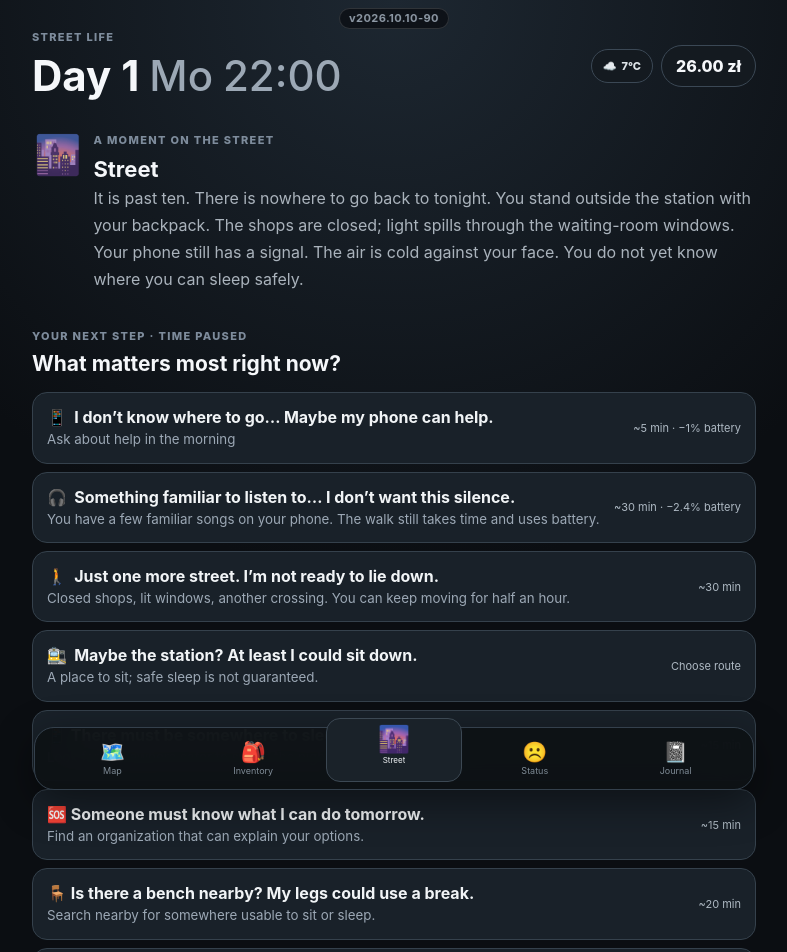
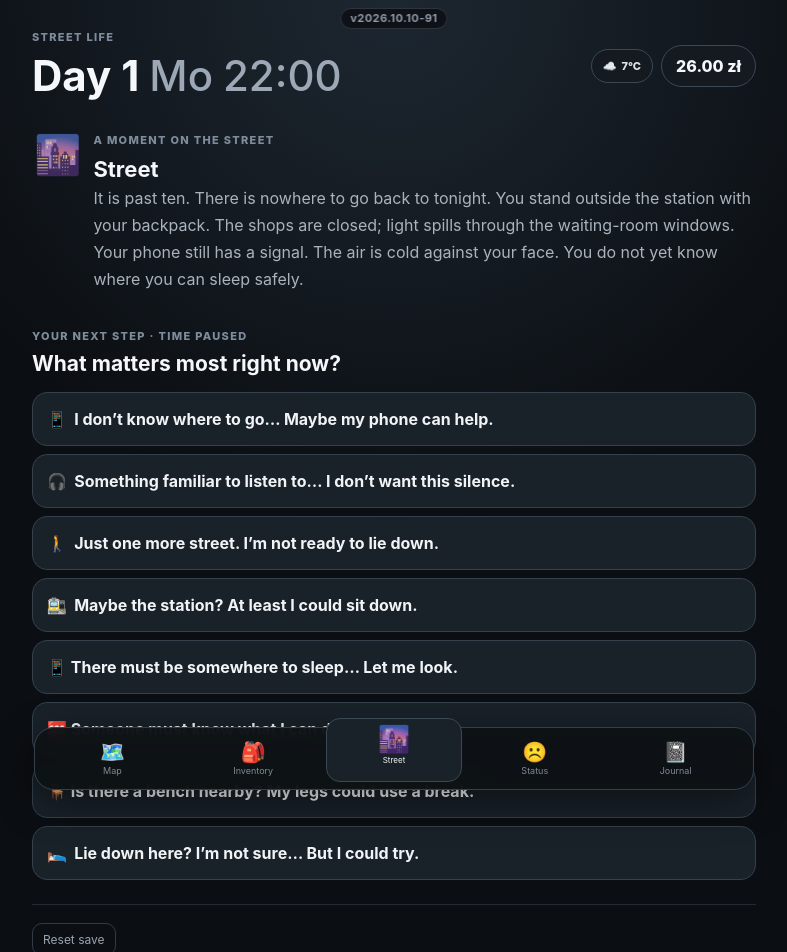
Before and after one commit to AlexanderKruk/street-life-game, a React (Vite) app: page / in a window 1280 px wide. Shown: the top 952 px of the page, without its empty margins (246-1033 px from the left). Built offline with nearby package versions, Linux system fonts and the light colour scheme.

Commit message:
Show thought-only Street choices and consequences after selection

```diff
--- a/check-regressions.cjs
+++ b/check-regressions.cjs
@@ -40,6 +40,7 @@ function report(name,evidence){console.log(JSON.stringify({name,evidence}));}
 // One-level choices react immediately, while reading and deciding remain paused.
 setup({minutes:1320,mood:28},{'street-life-discovered-v1':['street','station','shop']});
 const phoneThought=screen.getByRole('button',{name:'Where can I get help in the morning?',exact:true});
+assert.equal(document.querySelectorAll('.story-actions .action small, .story-actions .action > span').length,0);
 assert.equal(phoneThought.querySelector('.choice-emoji').textContent,'📱');assert.equal(phoneThought.querySelector('.choice-emoji').getAttribute('aria-hidden'),'true');
 assert(!screen.queryByRole('button',{name:'Choose another approach',exact:true}));assert(!screen.queryByRole('button',{name:'Other actions',exact:true}));assert(!document.querySelector('.location-summary + .event'));
 const storyState=read(stateKey),storyInventory=read(invKey);advance(10000);assert.deepEqual(read(stateKey),storyState);assert.deepEqual(read(invKey),storyInventory);
--- a/src/App.tsx
+++ b/src/App.tsx
@@ -1,4 +1,4 @@
-import { Children, Fragment, isValidElement, useEffect, useMemo, useRef, useState, type ReactNode } from 'react'
+import { Children, Fragment, cloneElement, isValidElement, useEffect, useMemo, useRef, useState, type ReactNode } from 'react'
 import { actions, applyAction as applyGameAction, applySleepTime as applyGameSleepTime, WEATHER, temperatureAt, energyCap, formatTime, initialState, createInitialState, isOpen, locations, type ActionResult, type GameState } from './game'
 import { pickStreetEvent, type EventOutcome, type StreetEvent, type StreetEventChoice } from './events'
 import { summarizeResult, type ResultSnapshot, type ResultSummary } from './results'
@@ -200,12 +200,20 @@ function loadGame(): GameState {
 
 // Flatten conditional fragments before sorting, so custom and configured
 // actions share one available-first ordering and keep their order within a group.
-function AvailableFirst({ children, className, tag = 'section' }: { children: ReactNode; className: string; tag?: 'section' | 'div' }) {
+function AvailableFirst({ children, className, tag = 'section', thoughtsOnly = false }: { children: ReactNode; className: string; tag?: 'section' | 'div'; thoughtsOnly?: boolean }) {
   function flatten(nodes: ReactNode): ReactNode[] {
     return Children.toArray(nodes).flatMap(node =>
       isValidElement<{ children?: ReactNode }>(node) && node.type === Fragment ? flatten(node.props.children) : [node])
   }
-  const nodes = flatten(children)
+  function thoughtOnly(node: ReactNode): ReactNode {
+    if (!isValidElement<{ children?: ReactNode }>(node) || node.type !== 'button') return node
+    return cloneElement(node, {}, Children.toArray(node.props.children)
+      .filter(part => !isValidElement(part) || part.type !== 'span')
+      .map(part => isValidElement<{ children?: ReactNode }>(part) && part.type === 'div'
+        ? cloneElement(part, {}, Children.toArray(part.props.children).filter(detail => !isValidElement(detail) || detail.type !== 'small'))
+        : part))
+  }
+  const nodes = flatten(children).map(node => thoughtsOnly ? thoughtOnly(node) : node)
   const disabled = (node: ReactNode) => isValidElement<{ disabled?: boolean }>(node) && !!node.props.disabled
   const available = nodes.filter(node => !disabled(node))
   const unavailable = nodes.filter(disabled)
@@ -1754,12 +1762,12 @@ export default function App() {
           >{item.icon}</button>)}
         </div>
         <div className="trash-result"><span>🎒 Bottles: {inventory.bottles}</span><span>🚫 Rejected: {trashGame.rejected}</span></div>
-        <div className="trash-build">Build 2026.10.10-90</div>
+        <div className="trash-build">Build 2026.10.10-91</div>
         <button className="trash-stop" onClick={finishTrashSearch}>Stop searching</button>
       </section>
     </div>}
 
-    <div className="build-badge">v2026.10.10-90</div>
+    <div className="build-badge">v2026.10.10-91</div>
 
     <header>
       <div><p className="eyebrow">STREET LIFE</p><h1>Day {game.day} <span className="weekday">{weekday(game.day)}</span> <span>{formatTime(game.minutes)}</span></h1></div>
@@ -1847,7 +1855,7 @@ export default function App() {
           <p className="eyebrow">YOUR NEXT STEP · TIME PAUSED</p>
           <h2>What matters most right now?</h2>
         </section> : <div className="section-title"><h2>What do you do?</h2><span>Actions move time forward</span></div>}
-        <AvailableFirst className="actions">
+        <AvailableFirst className={current.id === 'street' ? 'actions story-actions' : 'actions'} thoughtsOnly={current.id === 'street'}>
           {current.id === 'hospital' && <>
             <button className="action" onClick={hospitalVisit} disabled={!open || !inventory.documents}><div><strong>🩺 Regular medical appointment</strong><small>{!inventory.documents ? 'Documents required.' : open ? 'See a doctor and receive proper treatment.' : 'Regular care is closed.'}</small></div><span>~90 min</span></button>
           </>}
@@ -1860,7 +1868,6 @@ export default function App() {
             })}
             {<button className="action" onClick={() => walkCity(true)} disabled={!canWalkWithMusic}><div><strong><span className="choice-emoji" aria-hidden="true">🎧</span>Something familiar to listen to… I don’t want this silence.</strong><small>{canWalkWithMusic ? 'You have a few familiar songs on your phone. The walk still takes time and uses battery.' : 'Needs a working phone, mobile service and enough battery.'}</small></div><span>~30 min · −{walkMusicCost.toFixed(1)}% battery</span></button>}
             {<button className="action" aria-label="Just one more street. I’m not ready to lie down." onClick={() => walkCity()}><div><strong><span className="choice-emoji" aria-hidden="true">🚶</span>Just one more street. I’m not ready to lie down.</strong><small>Closed shops, lit windows, another crossing. You can keep moving for half an hour.</small></div><span>~30 min</span></button>}
-            {discoveredLocations.includes('support') && <p className="muted">{isOpen(locations.find(location => location.id === 'support')!, game.minutes) ? 'The Help Center is open until 16:00. Its address is on your map.' : 'You saved the Help Center address. Its services are closed now; it opens at 08:00.'}</p>}
             {discoveredLocations.includes('shelter') && <button className="action" disabled={firstNight && !shelterBooked} onClick={() => { setScreen('map'); chooseDestination('shelter') }}><div><strong><span className="choice-emoji" aria-hidden="true">🛏️</span>What about Night Shelter? Maybe there is a place.</strong><small>{shelterBooked ? 'You have a reserved bed.' : firstNight ? 'Registration is closed tonight. Come tomorrow at 19:00; a place is not guaranteed.' : 'Registration starts at 19:00; places are limited.'}</small></div><span>Choose route</span></button>}
             {!firstNight && discoveredLocations.includes('work') && <button className="action" onClick={() => { setScreen('map'); chooseDestination('work') }}><div><strong>Go to Day Work</strong><small>Ask about a short shift.</small></div><span>Choose route</span></button>}
             {<button className="action" aria-label="Maybe the station? At least I could sit down." onClick={() => { setScreen('map'); chooseDestination('station') }}><div><strong><span className="choice-emoji" aria-hidden="true">🚉</span>Maybe the station? At least I could sit down.</strong><small>A place to sit; safe sleep is not guaranteed.</small></div><span>Choose route</span></button>}
--- a/src/styles.css
+++ b/src/styles.css
@@ -168,6 +168,7 @@ footer p { margin:0; }
 .story-choices h2 { font-size:21px; margin:8px 0 16px; }
 .story-intents { display:grid; gap:10px; }
 .choice-emoji { display:inline-block; margin-inline-end:.45em; font-weight:400; vertical-align:baseline; }
+.story-actions .action { min-height:54px; }
 .story-intents button { appearance:none; width:100%; min-height:54px; padding:14px 18px; border:1px solid #42545d; border-radius:14px; background:#1b2b32; color:#f1f4f5; font:inherit; font-weight:700; text-align:left; cursor:pointer; }
 .story-intents button:hover { background:#263c44; }
 .story-intents .story-secondary { background:transparent; color:#aab8bf; font-weight:400; }
```
Also changed, not shown: 1 other file (tests, documents, lock files or other folders).
